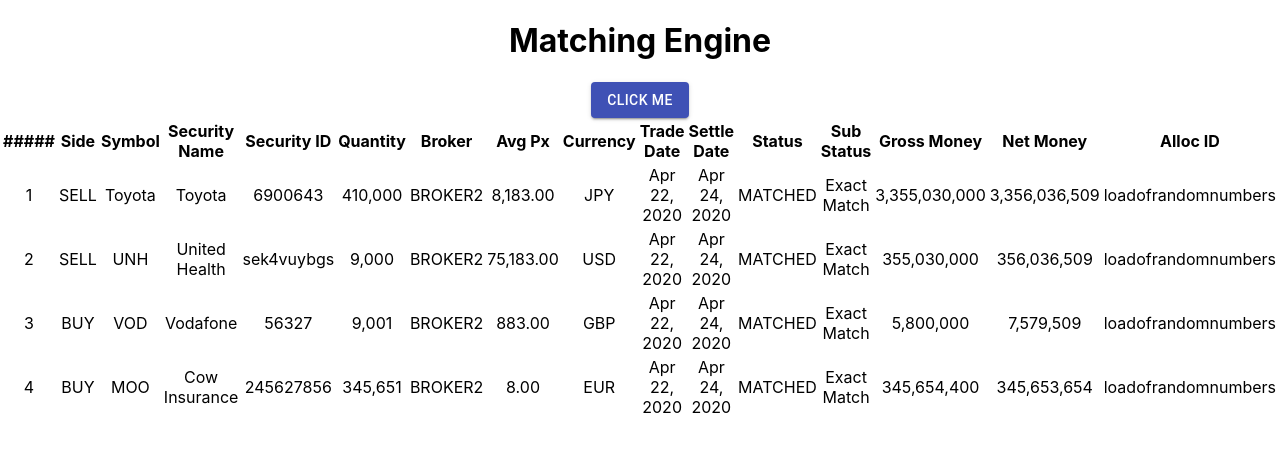
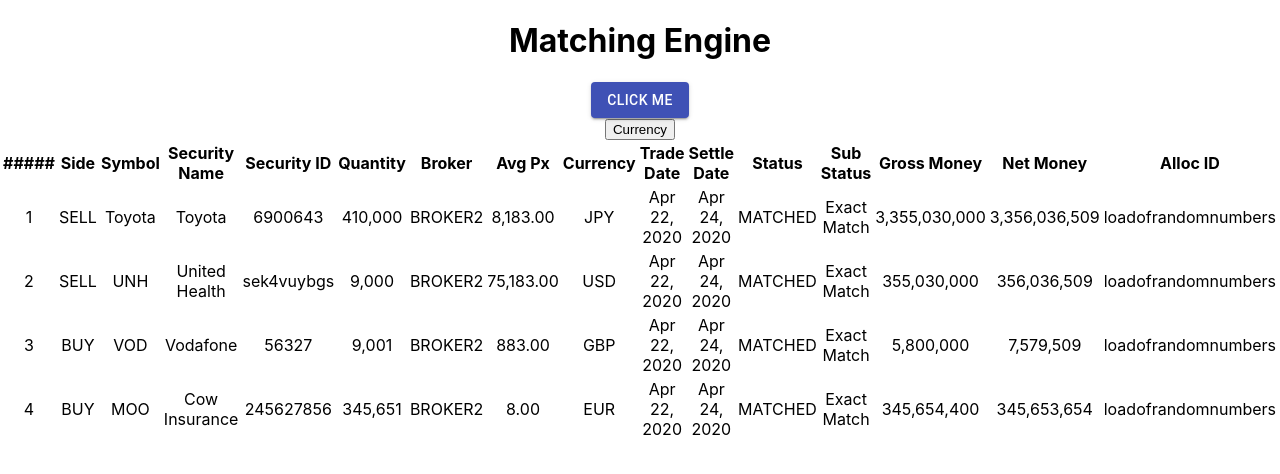
Before and after one commit to john0doh/Matching-Engine-sweng, a React (Create React App) app in the folder react-front-end/: page / in a window 1280 px wide. Shown: the top 474 px of the page. Built offline with nearby package versions, Linux system fonts and the light colour scheme; no server answers.

Commit message:
Dropdown

```diff
--- a/react-front-end/src/App.js
+++ b/react-front-end/src/App.js
@@ -1,6 +1,7 @@
 import React, { Component } from "react";
 import './App.css';
 import Table from 'react-bootstrap/Table'
+import Dropdown from 'react-bootstrap/Dropdown'
 
 //Using material ui to provide button functionality
 import Button from '@material-ui/core/Button';
@@ -45,6 +46,17 @@
         {/*This is the button that calls the api again.
         The onClick method allows us to call another method when the button is clicked.*/}
         <Button variant="contained" color="primary" onClick={() => { this.callTestAPI2() }}>Click me</Button>
+            <Dropdown>
+                <Dropdown.Toggle variant="success" id="dropdown-basic">
+                    Currency
+                </Dropdown.Toggle>
+                <Dropdown.Menu>
+                    <Dropdown.Item href="#/action-1">Japanese Yen</Dropdown.Item>
+                    <Dropdown.Item href="#/action-2">Great British Pound</Dropdown.Item>
+                    <Dropdown.Item href="#/action-3">United States Dollar</Dropdown.Item>
+                    <Dropdown.Item href="#/action-4">Euro</Dropdown.Item>
+                </Dropdown.Menu>
+            </Dropdown>
             <Table striped bordered hover>
                 <thead>
                     <tr>
```
